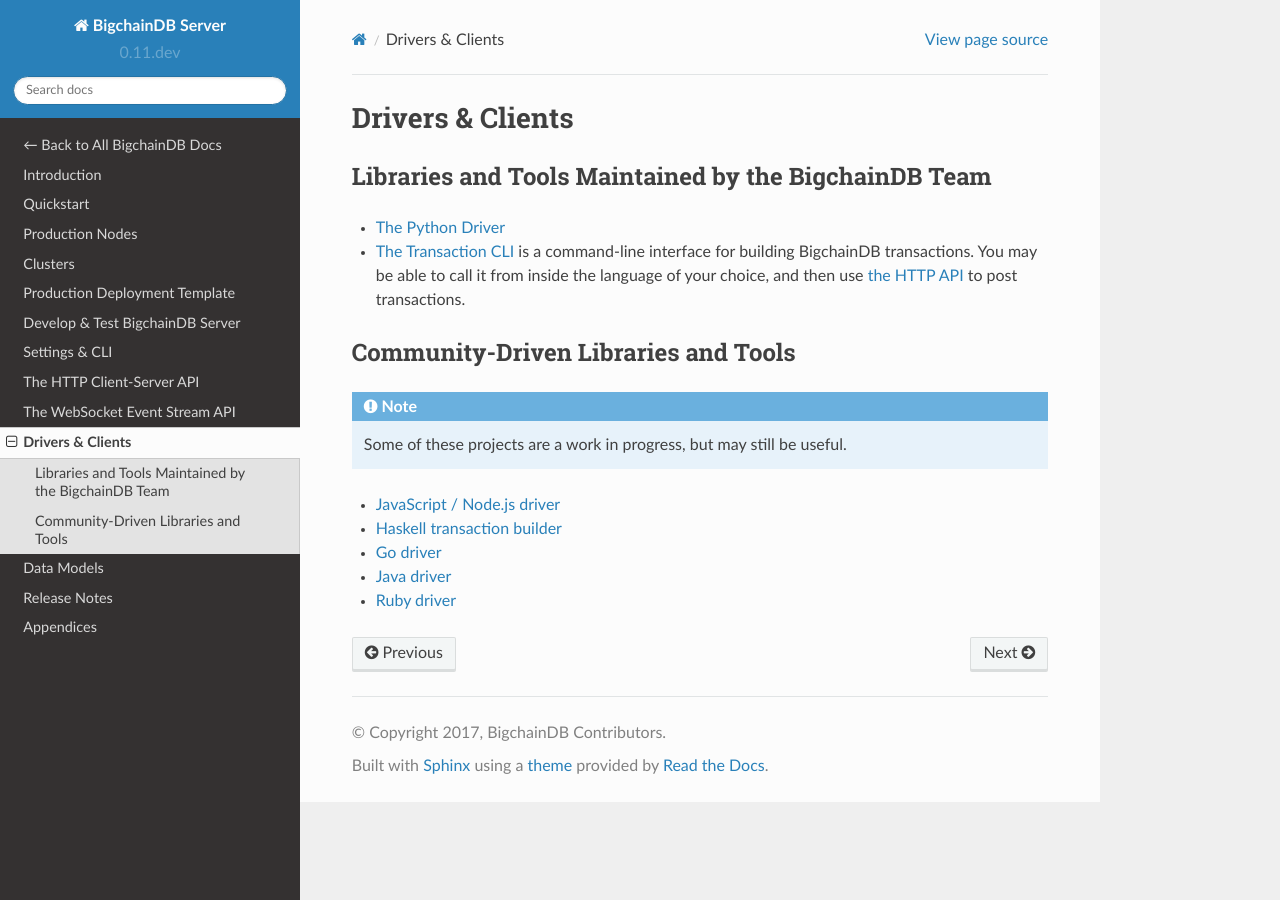
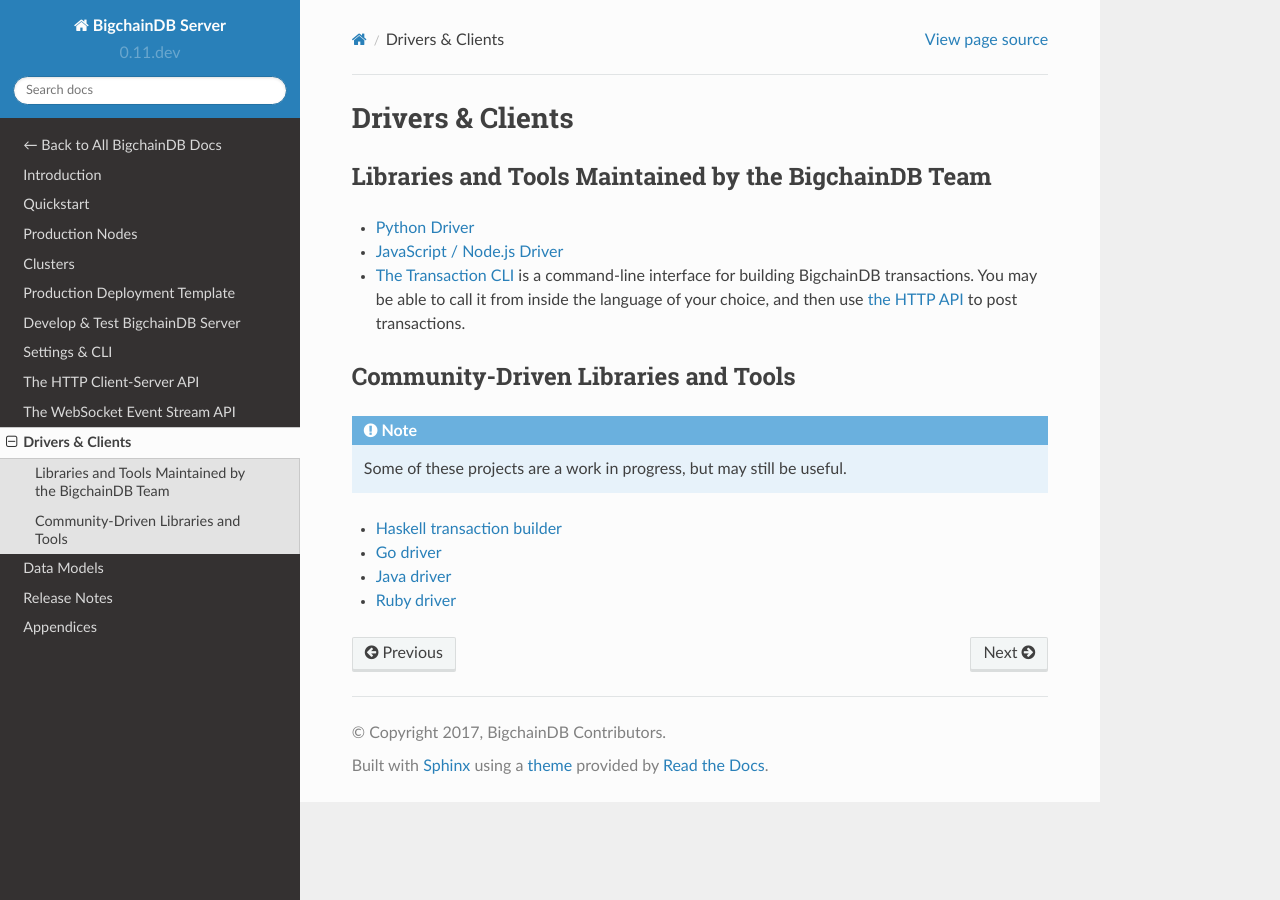
Before and after one commit to bigchaindb/bigchaindb, a Sphinx documentation site: the page built from docs/server/source/drivers-clients/index.rst, in a window 1280 px wide. Built offline with Sphinx 7.4.7 and the Read the Docs theme 2.0.0, drawn with Linux system fonts in a browser that asks for light colours; pages that are not in the unit, such as notebooks, are missing from menus; some of the changed lines change nothing that is shown.

Commit message:
docs: The JS driver is maintained by the BDB team

```diff
--- a/docs/server/source/drivers-clients/index.rst
+++ b/docs/server/source/drivers-clients/index.rst
@@ -4,7 +4,8 @@
 Libraries and Tools Maintained by the BigchainDB Team
 -----------------------------------------------------
 
-* `The Python Driver <https://docs.bigchaindb.com/projects/py-driver/en/latest/index.html>`_
+* `Python Driver <https://docs.bigchaindb.com/projects/py-driver/en/latest/index.html>`_
+* `JavaScript / Node.js Driver <https://github.com/bigchaindb/js-bigchaindb-driver>`_
 * `The Transaction CLI <https://docs.bigchaindb.com/projects/cli/en/latest/>`_ is
   a command-line interface for building BigchainDB transactions.
   You may be able to call it from inside the language of
@@ -20,7 +21,6 @@
    Some of these projects are a work in progress,
    but may still be useful.
 
-* `JavaScript / Node.js driver <https://github.com/bigchaindb/js-bigchaindb-driver>`_
 * `Haskell transaction builder <https://github.com/bigchaindb/bigchaindb-hs>`_
 * `Go driver <https://github.com/zbo14/envoke/blob/master/bigchain/bigchain.go>`_
 * `Java driver <https://github.com/mgrand/bigchaindb-java-driver>`_
```
